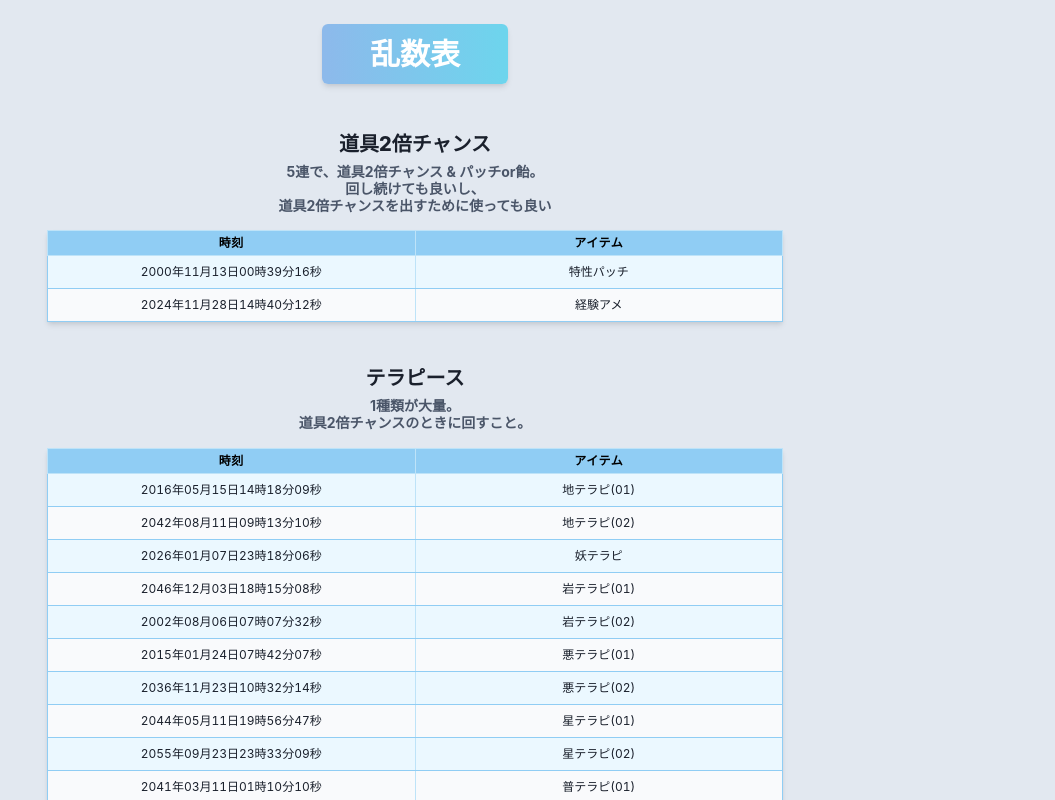
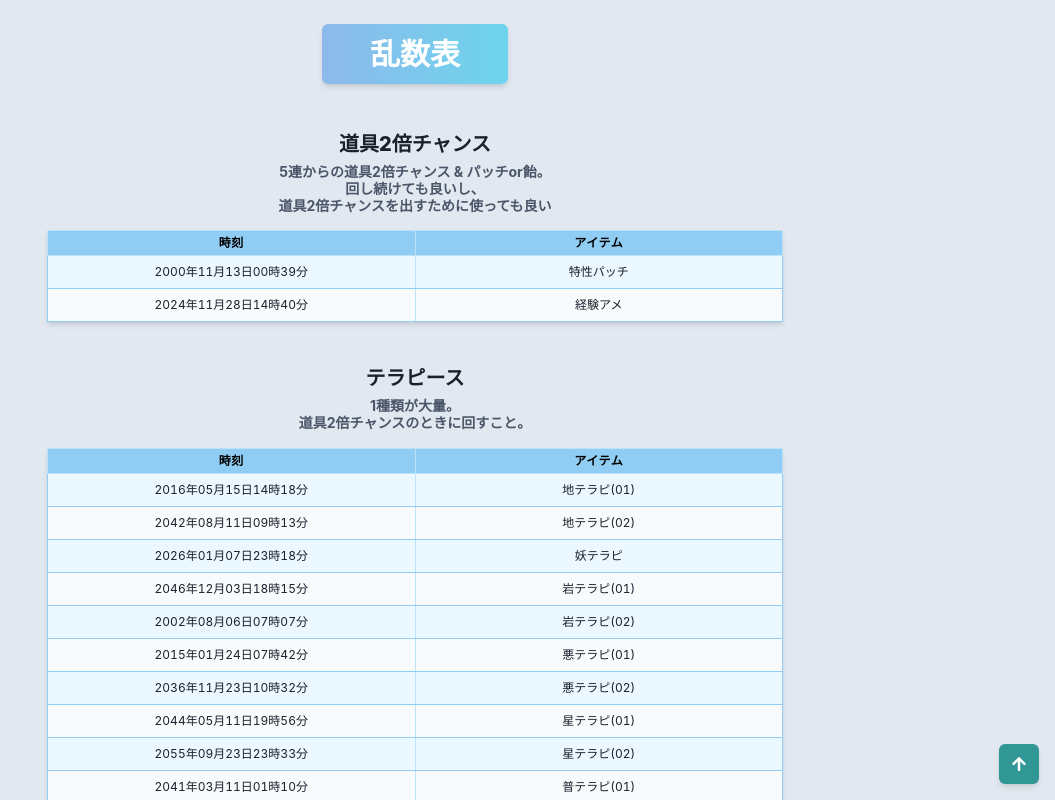
Before and after one commit to Shiori-Takanashi/printer-app, a React (Vite) app: page / in a window 1280 px wide. Shown: the top 800 px of the page, without its empty margins (225-1280 px from the left). Built offline with nearby package versions, Linux system fonts and the light colour scheme.

Commit message:
upbutton add

```diff
--- a/src/components/CategoryBlock.jsx
+++ b/src/components/CategoryBlock.jsx
@@ -31,8 +31,8 @@ export default function CategoryBlock({ category, items }) {
                         </Box>
                         {category === 'ボール各種' && (
                             <Box as="span" mt={2} fontSize="sm" color="gray.600">
-                                （1連回すとボール2倍チャンスが来る）<br />
-                                （戻らずに10連で回すだけ）
+                                1連回すとボール2倍チャンスが来る<br />
+                                戻らずに10連で回すだけ
                             </Box>
                         )}
                         {category === 'テラピース' && (
@@ -43,7 +43,7 @@ export default function CategoryBlock({ category, items }) {
                         )}
                         {category === '道具2倍チャンス' && (
                             <Box as="span" mt={2} fontSize="sm" color="gray.600">
-                                5連で、道具2倍チャンス & パッチor飴。<br />
+                                5連からの道具2倍チャンス & パッチor飴。<br />
                                 回し続けても良いし、<br />
                                 道具2倍チャンスを出すために使っても良い<br />
                             </Box>
--- a/src/components/CategoryTable.jsx
+++ b/src/components/CategoryTable.jsx
@@ -2,7 +2,14 @@ import React from 'react';
 import { Box, Table, Thead, Tbody, Tr, Th, Td } from '@chakra-ui/react';
 import SequenceTable from './SequenceTable';
 
+
+
 export default function CategoryTable({ items, openSet, onRowClick }) {
+    function deleteMinutes(datetimeStr) {
+        const displayTime = datetimeStr.split("分")[0] + "分";
+        return displayTime
+    }
+
     return (
         <Box w="100%">
             <Table size="sm" borderWidth="1px" borderStyle="solid" borderColor="blackAlpha.400" boxShadow="md">
@@ -54,7 +61,7 @@ export default function CategoryTable({ items, openSet, onRowClick }) {
                                     bg={idx % 2 === 0 ? "blue.50" : "whiteAlpha.800"}
                                     _groupHover={{ bg: "teal.100", cursor: "pointer" }}
                                 >
-                                    {item.datetime}
+                                    {deleteMinutes(item.datetime)}
                                 </Td>
                                 <Td
                                     borderWidth="1px"
--- /dev/null
+++ b/src/components/UpButton.jsx
@@ -0,0 +1,21 @@
+import { IconButton } from "@chakra-ui/react";
+import { FaArrowUp } from "react-icons/fa";
+
+function scrollToTop() {
+    window.scrollTo({ top: 0, behavior: "smooth" });
+}
+
+export default function UpButton() {
+    return (
+        <IconButton
+            icon={<FaArrowUp />}
+            onClick={scrollToTop}
+            position="fixed"
+            bottom="4"
+            right="4"
+            colorScheme="teal"
+            boxShadow="md"
+            aria-label="トップへ戻る"
+        />
+    );
+}
--- a/src/pages/Home.jsx
+++ b/src/pages/Home.jsx
@@ -3,6 +3,8 @@ import { Box, Container, Flex } from '@chakra-ui/react';
 import CategoryBlock from '../components/CategoryBlock';
 import Header from '../components/Header';
 import Footer from '../components/Footer';
+import UpButton from '../components/UpButton';
+
 
 export default function Home() {
     const [data, setData] = useState([]);
@@ -33,7 +35,7 @@ export default function Home() {
                     ))}
                 </Container>
             </Box>
-
+            <UpButton />
             {/* フッターは常にこの位置に */}
             <Footer />
         </Flex >
```
